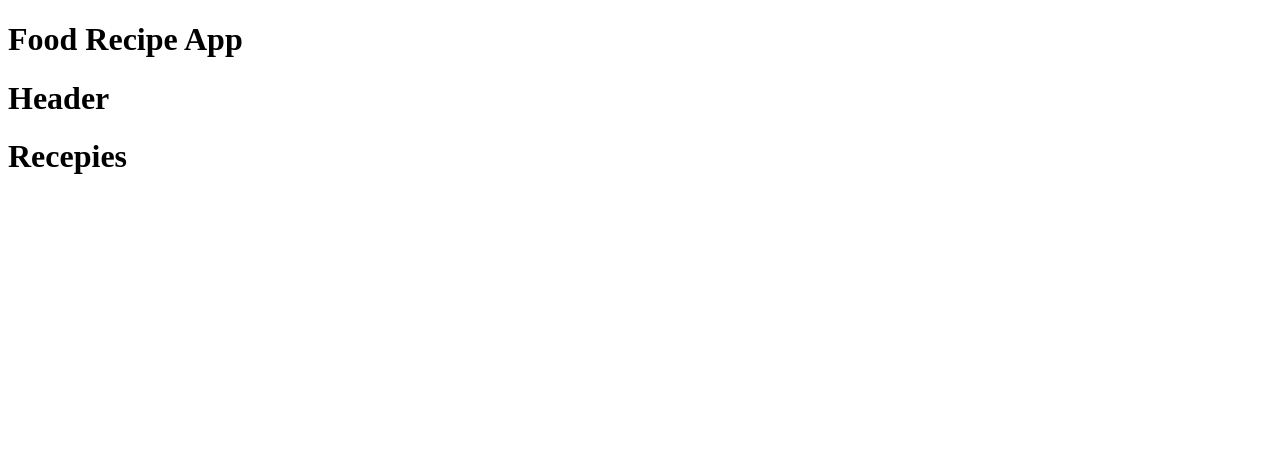
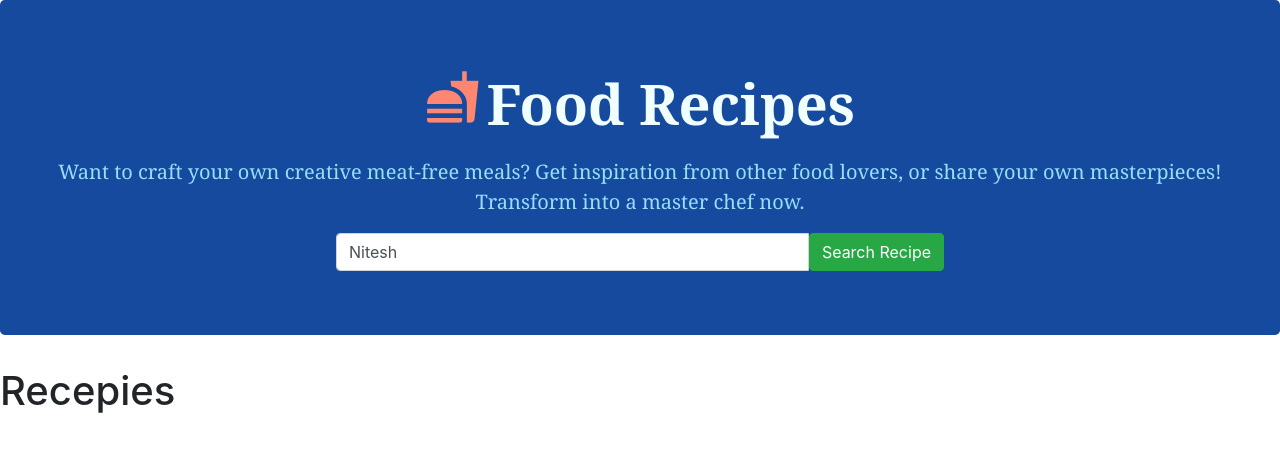
Before and after one commit to Nitesh-Singh-5/Food-Recipes, a React (Create React App) app: page / in a window 1280 px wide. Shown: the top 452 px of the page. Built offline with nearby package versions, Linux system fonts and the light colour scheme.

Commit message:
Food-recipe header added

```diff
--- a/public/index.html
+++ b/public/index.html
@@ -10,34 +10,31 @@
       content="Web site created using create-react-app"
     />
     <link rel="apple-touch-icon" href="%PUBLIC_URL%/logo192.png" />
-    <!--
-      manifest.json provides metadata used when your web app is installed on a
-      user's mobile device or desktop. See https://developers.google.com/web/fundamentals/web-app-manifest/
-    -->
+
     <link rel="manifest" href="%PUBLIC_URL%/manifest.json" />
-    <!--
-      Notice the use of %PUBLIC_URL% in the tags above.
-      It will be replaced with the URL of the `public` folder during the build.
-      Only files inside the `public` folder can be referenced from the HTML.
-
-      Unlike "/favicon.ico" or "favicon.ico", "%PUBLIC_URL%/favicon.ico" will
-      work correctly both with client-side routing and a non-root public URL.
-      Learn how to configure a non-root public URL by running `npm run build`.
-    -->
-    <title>React App</title>
+    <link href="https://fonts.googleapis.com/icon?family=Material+Icons"
+      rel="stylesheet">
+    <link rel="stylesheet" href="https://maxcdn.bootstrapcdn.com/bootstrap/4.0.0/css/bootstrap.min.css" integrity="sha384-Gn5384xqQ1aoWXA+058RXPxPg6fy4IWvTNh0E263XmFcJlSAwiGgFAW/dAiS6JXm" crossorigin="anonymous">
+    <title>React Food recipe app</title>
   </head>
   <body>
     <noscript>You need to enable JavaScript to run this app.</noscript>
     <div id="root"></div>
-    <!--
-      This HTML file is a template.
-      If you open it directly in the browser, you will see an empty page.
 
-      You can add webfonts, meta tags, or analytics to this file.
-      The build step will place the bundled scripts into the <body> tag.
-
-      To begin the development, run `npm start` or `yarn start`.
-      To create a production bundle, use `npm run build` or `yarn build`.
-    -->
+    <script
+      src="https://code.jquery.com/jquery-3.2.1.slim.min.js"
+      integrity="sha384-KJ3o2DKtIkvYIK3UENzmM7KCkRr/rE9/Qpg6aAZGJwFDMVNA/GpGFF93hXpG5KkN"
+      crossorigin="anonymous"
+    ></script>
+    <script
+      src="https://cdnjs.cloudflare.com/ajax/libs/popper.js/1.12.9/umd/popper.min.js"
+      integrity="sha384-ApNbgh9B+Y1QKtv3Rn7W3mgPxhU9K/ScQsAP7hUibX39j7fakFPskvXusvfa0b4Q"
+      crossorigin="anonymous"
+    ></script>
+    <script
+      src="https://maxcdn.bootstrapcdn.com/bootstrap/4.0.0/js/bootstrap.min.js"
+      integrity="sha384-JZR6Spejh4U02d8jOt6vLEHfe/JQGiRRSQQxSfFWpi1MquVdAyjUar5+76PVCmYl"
+      crossorigin="anonymous"
+    ></script>
   </body>
 </html>
--- a/src/App.css
+++ b/src/App.css
@@ -0,0 +1,24 @@
+*{
+    margin: 0;
+    padding: 0;
+}
+.jumbotron{
+    background-color: rgba(19, 72, 157, 0.99);
+    color: rgb(240, 255, 255);
+}
+.jumbotron h1{
+    margin-bottom: 20px;
+    text-align: center;
+    font-family: Cambria, Cochin, Georgia, Times, 'Times New Roman', serif;
+    font-weight: bold;
+}
+.jumbotron p{
+    text-align: center;
+    margin-top: 10px;
+    color: rgba(155, 225, 255, 0.979);
+    font-family: Cambria, Cochin, Georgia, Times, 'Times New Roman', serif;
+}
+.Food-icon{
+    color:  rgb(255, 135, 113);
+    margin-right: 6px;
+}
--- a/src/App.js
+++ b/src/App.js
@@ -1,14 +1,19 @@
-import React from 'react'
+import React,{useState} from 'react'
 import './App.css'
 import Header from './Components/Header';
 import Recepies from './Components/Recepies'
 
 function App(){
+
+    const [search,setsearch] = useState("Nitesh")
+    const onInputChange = e =>{
+        setsearch(e.target.value)
+    }
+
     return(
         <>
         <div className="App">
-            <h1>Food Recipe App</h1>
-            <Header />
+            <Header search={search} onInputChange={onInputChange} />
             <Recepies />
         </div>
         </>
--- a/src/Components/Header.js
+++ b/src/Components/Header.js
@@ -1,11 +1,25 @@
-import react from 'react';
+import react from "react";
 
-const Header = () => {
-    return(
-        <>
-        <h1>Header</h1>
-        </>
-    )
-}
+const Header = (props) => {
+  return (
+    <>
+      <div className="jumbotron">
+        <h1 className="display-4">
+          <span class="material-icons Food-icon display-4">fastfood</span>Food
+          Recipes
+        </h1>
+        <p className="lead">
+          Want to craft your own creative meat-free meals? Get inspiration from
+          other food lovers, or share your own masterpieces! Transform into a
+          master chef now.
+        </p>
+        <div class="input-group w-50 mx-auto">
+            <input type="text" class="form-control" placeholder="Search your recipe.." value={props.search} onChange={props.onInputChange}/>
+          <button className="btn btn-success">Search Recipe</button>
+        </div>
+      </div>
+    </>
+  );
+};
 
-export default Header
+export default Header;
```
